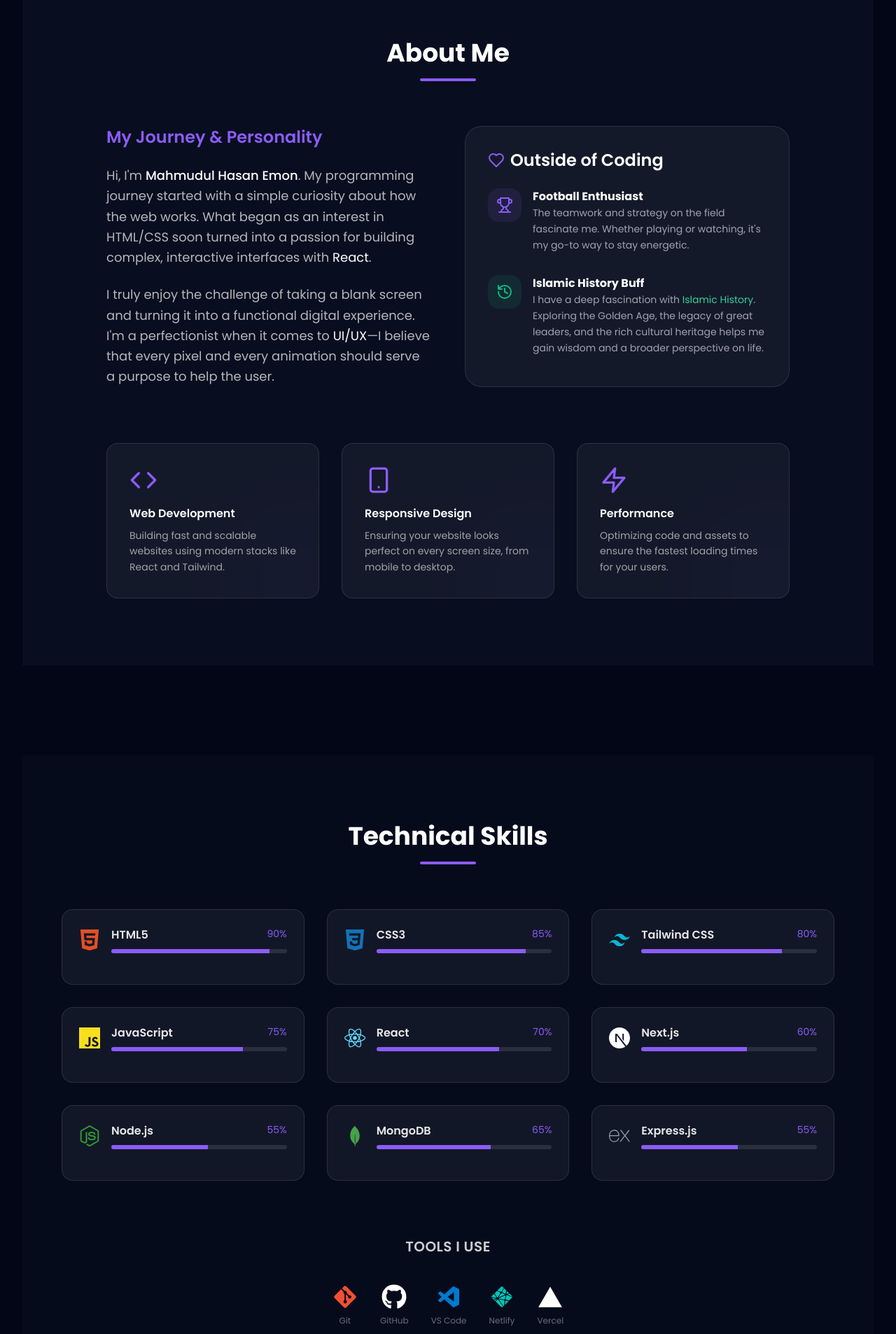
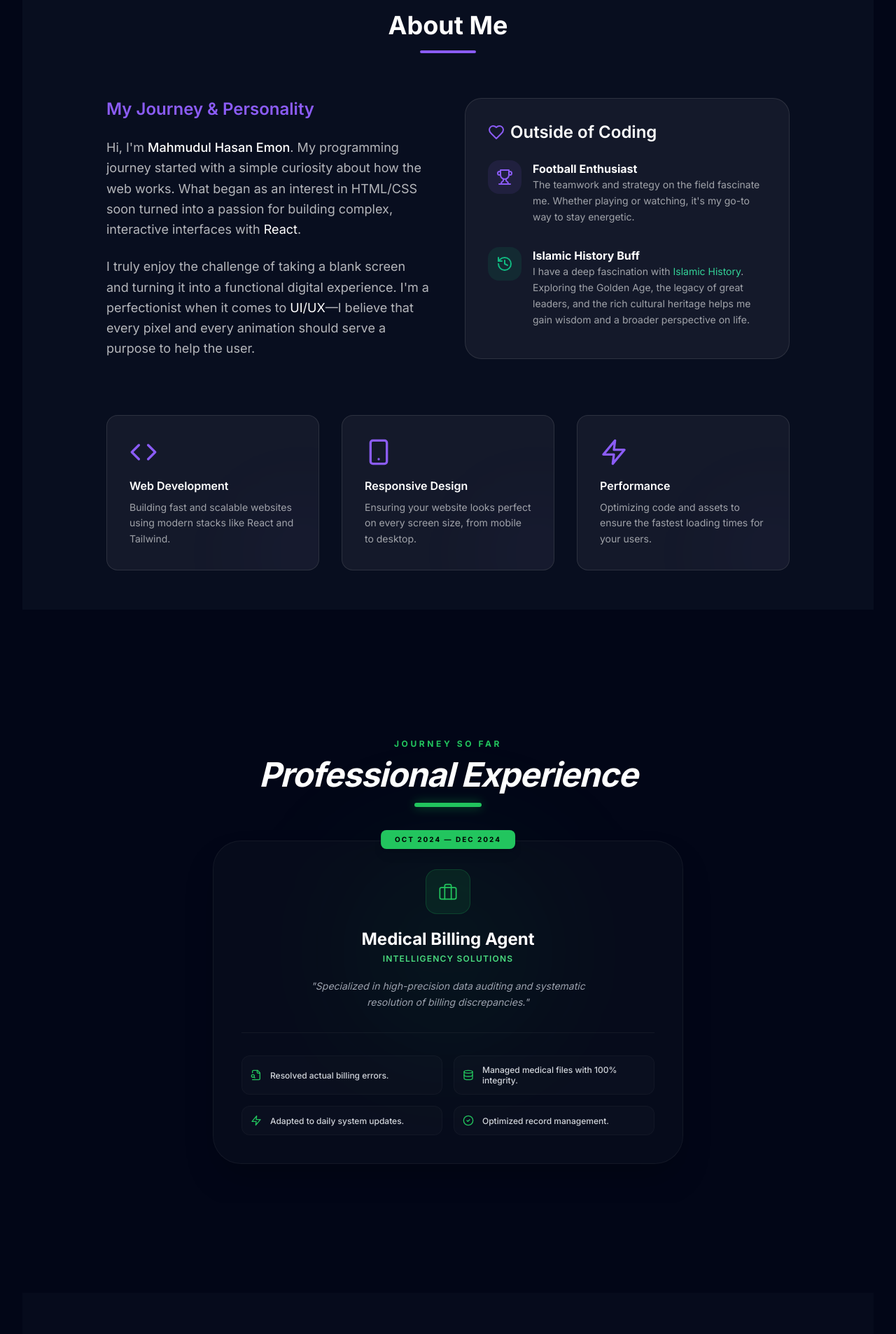
Before and after one commit to emon35410/Portfolio-Emon, a React (Vite) app: page / in a window 1280 px wide. Shown: the part 880-2786 px from the top of the page at 70% size. Built offline with nearby package versions, Linux system fonts and the light colour scheme; the HTML template or start-up script is replaced by a standard one.

Commit message:
Experience added

```diff
--- a/src/App.jsx
+++ b/src/App.jsx
@@ -14,6 +14,7 @@ import Footer from './components/Footer'
 import ScrollToTop from './components/ScrollToTop'
 import LoadingScreen from './components/LoadingScreen'
 import CustomCursor from './components/CustomCursor'
+import Experience from './components/Experience'
 
 function App() {
   const [isLoading, setIsLoading] = useState(true)
@@ -103,6 +104,7 @@ function App() {
           {/* Content Wrapper for better spacing */}
           <div className="max-w-7xl mx-auto px-4 md:px-8 space-y-24 md:space-y-32 py-10">
             <section id="about"><About /></section>
+            <section id="experience"><Experience /></section>
             <section id="skills"><Skills /></section>
             <section id="projects"><Projects /></section>
             <section id="education"><Education /></section>
--- a/src/components/About.jsx
+++ b/src/components/About.jsx
@@ -28,7 +28,7 @@ const About = () => {
   ]
 
   return (
-    <section id="about" className="py-24 bg-surface/30" ref={ref}>
+    <section id="about" className="py-14 bg-surface/30" ref={ref}>
       <div className="max-w-5xl mx-auto px-6">
         {/* Section Heading */}
         <motion.div
--- a/src/components/Contact.jsx
+++ b/src/components/Contact.jsx
@@ -87,7 +87,7 @@ const Contact = () => {
   ]
 
   return (
-    <section id="contact" className="py-24 bg-surface/30" ref={ref}>
+    <section id="contact" className="py-14 bg-surface/30" ref={ref}>
       <div className="max-w-6xl mx-auto px-6">
         <motion.div
           initial={{ opacity: 0, y: 30 }}
--- a/src/components/Education.jsx
+++ b/src/components/Education.jsx
@@ -25,7 +25,7 @@ const Education = () => {
   ]
 
   return (
-    <section id="education" className="py-24 relative overflow-hidden">
+    <section id="education" className="py-14 relative overflow-hidden">
       <div className="absolute top-1/2 left-1/2 -translate-x-1/2 -translate-y-1/2 w-[500px] h-[500px] bg-green-500/5 blur-[120px] -z-10" />
 
       <div className="max-w-7xl mx-auto px-6">
--- /dev/null
+++ b/src/components/Experience.jsx
@@ -0,0 +1,79 @@
+import { motion } from 'framer-motion'
+import { Briefcase, CheckCircle2, Zap, Database, FileSearch } from 'lucide-react'
+
+const Experience = () => {
+  const points = [
+    { text: "Resolved actual billing errors.", icon: FileSearch },
+    { text: "Managed medical files with 100% integrity.", icon: Database },
+    { text: "Adapted to daily system updates.", icon: Zap },
+    { text: "Optimized record management.", icon: CheckCircle2 }
+  ]
+
+  return (
+    <section id="experience" className="py-14 relative overflow-hidden">
+      {/* Background Decorative Glow */}
+      <div className="absolute top-1/2 left-1/2 -translate-x-1/2 -translate-y-1/2 w-64 h-64 bg-green-500/10 blur-[100px] rounded-full pointer-events-none" />
+
+      <div className="max-w-7xl mx-auto px-6">
+        {/* Title Section - (Apnar original style rakha hoyeche) */}
+        <motion.div
+          initial={{ opacity: 0, y: 20 }}
+          whileInView={{ opacity: 1, y: 0 }}
+          viewport={{ once: true }}
+          className="flex flex-col items-center mb-12"
+        >
+          <span className="text-green-500 text-xs font-bold tracking-[0.3em] uppercase mb-3">Journey So Far</span>
+          <h3 className="text-3xl md:text-5xl font-black italic text-white tracking-tight text-center">Professional Experience</h3>
+          <div className="w-24 h-1.5 bg-green-500 mt-4 rounded-full shadow-[0_0_15px_rgba(34,197,94,0.5)]" />
+        </motion.div>
+
+        {/* Compact & Premium Card */}
+        <div className="flex justify-center">
+          <motion.div
+            initial={{ opacity: 0, scale: 0.95 }}
+            whileInView={{ opacity: 1, scale: 1 }}
+            viewport={{ once: true }}
+            // max-w-2xl use koray box-ta ekhon perfect size-e ashbe
+            className="relative w-full max-w-2xl bg-[#0a101e]/60 backdrop-blur-xl p-8 md:p-10 rounded-[2.5rem] border border-white/5 hover:border-green-500/30 transition-all duration-500 group shadow-2xl"
+          >
+            {/* Timeline Badge */}
+            <div className="absolute -top-4 left-1/2 -translate-x-1/2 bg-green-500 text-black text-[10px] font-black uppercase tracking-[0.2em] px-5 py-1.5 rounded-lg shadow-lg z-10">
+              Oct 2024 — Dec 2024
+            </div>
+
+            <div className="flex flex-col items-center text-center">
+              <div className="w-16 h-16 bg-green-500/10 rounded-2xl flex items-center justify-center text-green-500 mb-5 group-hover:scale-110 transition-transform duration-500 border border-green-500/20">
+                <Briefcase size={28} strokeWidth={1.5} />
+              </div>
+
+              <h4 className="text-xl md:text-2xl font-bold text-white mb-1">Medical Billing Agent</h4>
+              <p className="text-green-400 font-semibold tracking-widest text-xs uppercase">IntelliGency Solutions</p>
+
+              <p className="mt-5 text-gray-400 text-sm leading-relaxed italic max-w-md">
+                "Specialized in high-precision data auditing and systematic resolution of billing discrepancies."
+              </p>
+            </div>
+
+            {/* Feature Grid - Aro choto ar clean kora hoyeche */}
+            <div className="grid grid-cols-1 sm:grid-cols-2 gap-4 mt-8 border-t border-white/5 pt-8">
+              {points.map((item, index) => (
+                <motion.div
+                  key={index}
+                  whileHover={{ x: 3 }}
+                  className="flex items-center gap-3 p-3 rounded-xl bg-white/[0.02] border border-white/[0.03] hover:bg-white/[0.05] transition-colors"
+                >
+                  <item.icon size={16} className="text-green-500 shrink-0" />
+                  <p className="text-xs text-gray-300 font-medium leading-tight">
+                    {item.text}
+                  </p>
+                </motion.div>
+              ))}
+            </div>
+          </motion.div>
+        </div>
+      </div>
+    </section>
+  )
+}
+
+export default Experience
--- a/src/components/Hero.jsx
+++ b/src/components/Hero.jsx
@@ -149,7 +149,7 @@ const Hero = () => {
               className="relative w-64 h-80 md:w-80 md:h-[460px] bg-white/5 rounded-[2.5rem] overflow-hidden border border-white/10 shadow-2xl z-10"
             >
               <img
-                src="https://i.ibb.co.com/JRvKJ8c2/Gemini-Generated-Image-16cb6f16cb6f16cb.png"
+                src="https://i.ibb.co.com/G3JMDvrj/Gemini-Generated-Image-16cb6f16cb6f16cb-1.png"
                 alt="Emon Profile"
                 className="w-full h-full object-cover object-top hover:scale-110 transition-transform duration-700"
               />
--- a/src/components/Navbar.jsx
+++ b/src/components/Navbar.jsx
@@ -1,14 +1,20 @@
 import { useState, useEffect } from 'react'
 import { motion, AnimatePresence } from 'framer-motion'
-import { Menu, X } from 'lucide-react'
+import {
+  Menu, X, Home, User, Briefcase,
+  Code2, GraduationCap, MessageSquare,
+  History
+} from 'lucide-react'
 
+// navItems list
 const navItems = [
-  { href: '#home', label: 'Home' },
-  { href: '#about', label: 'About' },
-  { href: '#skills', label: 'Skills' },
-  { href: '#projects', label: 'Projects' },
-    { href: '#education', label: 'Education' },
-  { href: '#contact', label: 'Contact' }
+  { href: '#home', label: 'Home', icon: Home },
+  { href: '#about', label: 'About', icon: User },
+  { href: '#experience', label: 'Experience', icon: History },
+  { href: '#skills', label: 'Skills', icon: Code2 },
+  { href: '#projects', label: 'Projects', icon: Briefcase },
+  { href: '#education', label: 'Education', icon: GraduationCap },
+  { href: '#contact', label: 'Contact', icon: MessageSquare }
 ]
 
 const Navbar = () => {
@@ -16,6 +22,7 @@ const Navbar = () => {
   const [activeSection, setActiveSection] = useState('home')
   const [scrolled, setScrolled] = useState(false)
 
+  // Scroll logic
   useEffect(() => {
     const handleScroll = () => {
       setScrolled(window.scrollY > 50)
@@ -39,7 +46,7 @@ const Navbar = () => {
   }, [])
 
   const handleNavClick = (href) => {
-    setIsOpen(false) // Menu bondho hobe
+    setIsOpen(false)
     const sectionId = href.replace('#', '')
     const element = document.getElementById(sectionId)
 
@@ -59,14 +66,13 @@ const Navbar = () => {
     <motion.header
       initial={{ y: -100 }}
       animate={{ y: 0 }}
-      // Z-index ke maximum (9999) kora hoyeche
-      className={`fixed top-0 left-0 w-full z-[9999] transition-all duration-500 ${
-        scrolled
+      className={`fixed top-0 left-0 w-full z-[9999] transition-all duration-500 ${scrolled
           ? 'bg-[#030014]/90 backdrop-blur-xl border-b border-white/10 py-3'
           : 'bg-transparent border-b border-transparent py-5'
         }`}
     >
       <nav className="max-w-7xl mx-auto flex justify-between items-center px-6">
+        {/* Logo */}
         <motion.div
           whileHover={{ scale: 1.05 }}
           onClick={() => handleNavClick('#home')}
@@ -74,8 +80,8 @@ const Navbar = () => {
         >
           <img
             src="https://i.ibb.co.com/p6qj5mHp/Gemini-Generated-Image-klz7b7klz7b7klz7.png"
-            alt="Emon Logo"
-            className="w-10 h-10 object-contain rounded-lg"
+            alt="Logo"
+            className="w-10 h-10 object-contain rounded-lg shadow-lg shadow-green-500/20"
           />
           <span className="font-bold text-xl tracking-tight hidden sm:block">
             EMON<span className="text-green-500">.</span>
@@ -83,13 +89,12 @@ const Navbar = () => {
         </motion.div>
 
         {/* Desktop Nav */}
-        <div className="hidden md:flex items-center gap-1 bg-white/5 px-2 py-1.5 rounded-full border border-white/10">
+        <div className="hidden lg:flex items-center gap-1 bg-white/5 px-2 py-1.5 rounded-full border border-white/10">
           {navItems.map((item) => (
             <button
               key={item.href}
               onClick={() => handleNavClick(item.href)}
-              className={`px-5 py-2 rounded-full text-xs font-bold uppercase tracking-widest transition-all ${
-                activeSection === item.href.substring(1)
+              className={`px-4 py-2 rounded-full text-[10px] font-bold uppercase tracking-widest transition-all ${activeSection === item.href.substring(1)
                   ? 'bg-green-500 text-black'
                   : 'text-white/70 hover:text-white'
                 }`}
@@ -99,40 +104,57 @@ const Navbar = () => {
           ))}
         </div>
 
-        {/* Mobile Button - Relative z-index add kora hoyeche */}
+        {/* Mobile Toggle Button */}
         <button
-          className="md:hidden p-2 text-white bg-white/5 rounded-xl border border-white/10 relative z-[10000]"
+          className="lg:hidden p-2 text-white bg-white/5 rounded-xl border border-white/10 relative z-[10000]"
           onClick={() => setIsOpen(!isOpen)}
         >
           {isOpen ? <X size={24} /> : <Menu size={24} />}
         </button>
       </nav>
 
-      {/* Mobile Menu Overlay - pointer-events fix */}
+      {/* Mobile Menu Overlay */}
       <AnimatePresence>
         {isOpen && (
+          <>
+            <motion.div
+              initial={{ opacity: 0 }}
+              animate={{ opacity: 1 }}
+              exit={{ opacity: 0 }}
+              onClick={() => setIsOpen(false)}
+              className="fixed inset-0 bg-black/60 backdrop-blur-sm z-[9998] lg:hidden"
+            />
+
             <motion.div
               initial={{ opacity: 0, y: -20 }}
               animate={{ opacity: 1, y: 0 }}
               exit={{ opacity: 0, y: -20 }}
-            className="absolute top-full left-0 w-full bg-[#030014]/95 backdrop-blur-3xl border-b border-white/10 md:hidden shadow-2xl z-[9999] pointer-events-auto"
+              transition={{ type: 'spring', damping: 25, stiffness: 200 }}
+              className="absolute top-full left-0 w-full bg-[#030014] border-b border-white/10 lg:hidden shadow-2xl z-[9999] pointer-events-auto"
             >
-            <div className="flex flex-col p-8 gap-6 items-center">
-              {navItems.map((item) => (
+              <div className="flex flex-col p-6 gap-2">
+                {navItems.map((item) => {
+                  const Icon = item.icon
+                  return (
                     <button
                       key={item.href}
-                  onClick={() => handleNavClick(item.href)}
-                  className={`text-xl font-bold tracking-widest uppercase transition-all w-full py-4 rounded-xl ${
-                    activeSection === item.href.substring(1)
-                      ? 'text-green-500 bg-white/5 shadow-inner'
-                      : 'text-white/60 hover:text-white'
+                      onClick={(e) => {
+                        e.stopPropagation();
+                        handleNavClick(item.href);
+                      }}
+                      className={`flex items-center gap-4 text-lg font-semibold transition-all w-full p-4 rounded-xl active:scale-95 ${activeSection === item.href.substring(1)
+                          ? 'text-green-500 bg-white/5'
+                          : 'text-white/60 hover:text-white hover:bg-white/5'
                         }`}
                     >
+                      <Icon size={20} className={activeSection === item.href.substring(1) ? 'text-green-500' : 'text-white/40'} />
                       {item.label}
                     </button>
-              ))}
+                  )
+                })}
               </div>
             </motion.div>
+          </>
         )}
       </AnimatePresence>
     </motion.header>
--- a/src/components/Projects.jsx
+++ b/src/components/Projects.jsx
@@ -52,7 +52,7 @@ const Projects = () => {
 
   return (
     // bg-surface ke change kore bg-slate-900/20 dewa hoyeche
-    <section id="projects" className="py-24 bg-slate-900/20 relative overflow-hidden" ref={ref}>
+    <section id="projects" className="py-14 bg-slate-900/20 relative overflow-hidden" ref={ref}>
 
       {/* Background Glow */}
       <div className="absolute top-0 right-0 w-64 h-64 bg-green-500/10 blur-[120px] -z-10" />
--- a/src/components/Skills.jsx
+++ b/src/components/Skills.jsx
@@ -1,13 +1,12 @@
 import { useRef } from 'react'
 import { motion, useInView } from 'framer-motion'
-// Real icons import korchi
 import {
   SiHtml5, SiCss3, SiTailwindcss, SiJavascript,
-  SiReact, SiNextdotjs, SiExpress, SiMongodb, SiNodedotjs
+  SiReact, SiNextdotjs, SiExpress, SiMongodb, SiNodedotjs,
+  SiFigma, SiPostman, // Icons import kora holo
+  SiZap
 } from 'react-icons/si'
-import {
-  FaGitAlt, FaGithub, FaTerminal
-} from 'react-icons/fa'
+import { FaGitAlt, FaGithub } from 'react-icons/fa'
 import { BiLogoNetlify, BiLogoVisualStudio } from 'react-icons/bi'
 import { IoLogoVercel } from 'react-icons/io5'
 
@@ -15,13 +14,16 @@ const Skills = () => {
   const ref = useRef(null)
   const isInView = useInView(ref, { once: true, threshold: 0.1 })
 
-  const programmingSkills = [
+  const frontendSkills = [
     { name: 'HTML5', level: 90, icon: SiHtml5, color: 'text-[#E34F26]' },
     { name: 'CSS3', level: 85, icon: SiCss3, color: 'text-[#1572B6]' },
     { name: 'Tailwind CSS', level: 80, icon: SiTailwindcss, color: 'text-[#06B6D4]' },
     { name: 'JavaScript', level: 75, icon: SiJavascript, color: 'text-[#F7DF1E]' },
     { name: 'React', level: 70, icon: SiReact, color: 'text-[#61DAFB]' },
     { name: 'Next.js', level: 60, icon: SiNextdotjs, color: 'text-white' },
+  ]
+
+  const backendSkills = [
     { name: 'Node.js', level: 55, icon: SiNodedotjs, color: 'text-[#339933]' },
     { name: 'MongoDB', level: 65, icon: SiMongodb, color: 'text-[#47A248]' },
     { name: 'Express.js', level: 55, icon: SiExpress, color: 'text-gray-400' }
@@ -31,46 +33,31 @@ const Skills = () => {
     { name: 'Git', icon: FaGitAlt, color: 'text-[#F05032]' },
     { name: 'GitHub', icon: FaGithub, color: 'text-white' },
     { name: 'VS Code', icon: BiLogoVisualStudio, color: 'text-[#007ACC]' },
+    { name: 'Kiro', icon: SiZap, color: 'text-[#FFD700]' },
+    { name: 'Figma', icon: SiFigma, color: 'text-[#F24E1E]' },
+    { name: 'Postman', icon: SiPostman, color: 'text-[#FF6C37]' },
     { name: 'Netlify', icon: BiLogoNetlify, color: 'text-[#00C7B7]' },
     { name: 'Vercel', icon: IoLogoVercel, color: 'text-white' }
   ]
 
-  return (
-    <section id="skills" className="py-24 bg-surface/20" ref={ref}>
-      <div className="max-w-6xl mx-auto px-6">
-        <motion.div
-          initial={{ opacity: 0, y: 30 }}
-          animate={isInView ? { opacity: 1, y: 0 } : {}}
-          className="text-center mb-16"
-        >
-          <h3 className="text-3xl md:text-4xl font-bold">Technical Skills</h3>
-          <div className="w-20 h-1 bg-primary mx-auto mt-4 rounded-full" />
-        </motion.div>
-
-        {/* Programming Skills Grid */}
-        <div className="grid sm:grid-cols-2 lg:grid-cols-3 gap-8 mb-20">
-          {programmingSkills.map((skill, index) => {
+  const SkillCard = ({ skill, index }) => {
     const Icon = skill.icon
     return (
       <motion.div
-                key={skill.name}
         initial={{ opacity: 0, y: 20 }}
         animate={isInView ? { opacity: 1, y: 0 } : {}}
         transition={{ delay: index * 0.1 }}
         whileHover={{ y: -5 }}
-                className="bg-white/5 p-6 rounded-2xl border border-white/10 hover:border-primary/50 transition-all"
+        className="bg-white/5 p-5 rounded-2xl border border-white/10 hover:border-primary/50 transition-all"
       >
-                <div className="flex items-center gap-4 mb-5">
-                  <div className={`text-3xl ${skill.color}`}>
-                    <Icon />
+        <div className="flex items-center gap-4">
+          <div className={`text-3xl ${skill.color}`}><Icon /></div>
+          <div className="flex-1">
+            <div className="flex justify-between mb-1">
+              <span className="font-semibold text-white/90 text-sm">{skill.name}</span>
+              <span className="text-primary text-xs">{skill.level}%</span>
             </div>
-                  <div className="flex-1">
-                    <div className="flex justify-between mb-2">
-                      <span className="font-semibold text-white/90">{skill.name}</span>
-                      <span className="text-primary text-sm">{skill.level}%</span>
-                    </div>
-                    {/* Progress Bar */}
-                    <div className="w-full bg-white/10 h-1.5 rounded-full overflow-hidden">
+            <div className="w-full bg-white/10 h-1 rounded-full overflow-hidden">
               <motion.div
                 initial={{ width: 0 }}
                 animate={isInView ? { width: `${skill.level}%` } : {}}
@@ -82,13 +69,37 @@ const Skills = () => {
         </div>
       </motion.div>
     )
-          })}
+  }
+
+  return (
+    <section id="skills" className="py-14 bg-surface/20" ref={ref}>
+      <div className="max-w-6xl mx-auto px-6">
+        <motion.div
+          initial={{ opacity: 0, y: 30 }}
+          animate={isInView ? { opacity: 1, y: 0 } : {}}
+          className="text-center mb-16"
+        >
+          <h3 className="text-3xl md:text-4xl font-bold italic">Technical Expertise</h3>
+          <div className="w-20 h-1 bg-primary mx-auto mt-4 rounded-full" />
+        </motion.div>
+
+        <div className="mb-12">
+          <h4 className="text-lg font-medium mb-6 text-white/60 border-l-4 border-primary pl-4">Frontend Development</h4>
+          <div className="grid sm:grid-cols-2 lg:grid-cols-3 gap-5">
+            {frontendSkills.map((skill, index) => <SkillCard key={skill.name} skill={skill} index={index} />)}
+          </div>
         </div>
 
-        {/* Tools Section */}
-        <div className="text-center">
-          <h4 className="text-xl font-semibold mb-10 text-white/80 tracking-wide uppercase">Tools I Use</h4>
-          <div className="flex flex-wrap justify-center gap-8">
+        <div className="mb-20">
+          <h4 className="text-lg font-medium mb-6 text-white/60 border-l-4 border-primary pl-4">Backend & Database</h4>
+          <div className="grid sm:grid-cols-2 lg:grid-cols-3 gap-5">
+            {backendSkills.map((skill, index) => <SkillCard key={skill.name} skill={skill} index={index} />)}
+          </div>
+        </div>
+
+        <div className="text-center pt-10 border-t border-white/5">
+          <h4 className="text-sm font-semibold mb-10 text-white/40 tracking-[0.2em] uppercase">Tools & Environment</h4>
+          <div className="flex flex-wrap justify-center gap-8 md:gap-12">
             {tools.map((tool, index) => {
               const ToolIcon = tool.icon
               return (
@@ -97,13 +108,13 @@ const Skills = () => {
                   initial={{ opacity: 0, scale: 0.5 }}
                   animate={isInView ? { opacity: 1, scale: 1 } : {}}
                   transition={{ delay: index * 0.1 + 0.5 }}
-                  whileHover={{ scale: 1.2, rotate: 5 }}
-                  className="flex flex-col items-center gap-2 group"
+                  whileHover={{ scale: 1.2 }}
+                  className="flex flex-col items-center gap-3 group"
                 >
-                  <div className={`text-4xl ${tool.color} transition-transform`}>
+                  <div className={`text-4xl ${tool.color} opacity-70 group-hover:opacity-100 transition-all`}>
                     <ToolIcon />
                   </div>
-                  <span className="text-xs text-white/40 group-hover:text-white transition-colors">{tool.name}</span>
+                  <span className="text-[10px] text-white/30 group-hover:text-white/80 transition-colors uppercase tracking-widest">{tool.name}</span>
                 </motion.div>
               )
             })}
--- a/src/index.css
+++ b/src/index.css
@@ -1,15 +1,15 @@
-@import url('https://fonts.googleapis.com/css2?family=Poppins:wght@300;400;500;600;700&display=swap');
+
+@import url('https://fonts.googleapis.com/css2?family=Inter:wght@300;400;500;600;700&display=swap');
 @tailwind base;
 @tailwind components;
 @tailwind utilities;
 
 @layer base {
   html {
-    /* DELETE: scroll-behavior: smooth; (Lenis er shathe eita thaka jabe na) */
     overflow-x: hidden;
   }
 
-  /* Lenis smooth scroll er jonno essential styles */
+  /* Lenis essential styles */
   html.lenis {
     height: auto;
   }
@@ -22,22 +22,17 @@
     overscroll-behavior: contain;
   }
 
-  .lenis.lenis-stopped {
-    overflow: hidden;
+  body {
+    /* Font change kora holo */
+    font-family: 'Inter', sans-serif;
+    @apply bg-[#020617] text-[#e2e8f0] overflow-x-hidden; /* Text color ektu off-white kora holo eye comfort er jonno */
+    -webkit-font-smoothing: antialiased;
+    -moz-osx-font-smoothing: grayscale;
   }
 
-  .lenis.lenis-scrolling iframe {
-    pointer-events: none;
-  }
-
-  body {
-    font-family: 'Poppins', sans-serif;
-    @apply bg-[#020617] text-white overflow-x-hidden;
-  }
-
-  /* Custom Scrollbar for Chrome/Safari */
+  /* Custom Scrollbar - Ektuo dark kora holo jate focus disturb na hoy */
   ::-webkit-scrollbar {
-    width: 8px;
+    width: 6px;
   }
 
   ::-webkit-scrollbar-track {
@@ -74,6 +69,6 @@
   }
 
   .skill-card:hover {
-    @apply -translate-y-1 shadow-lg shadow-green-500/20 border-green-500/30;
+    @apply -translate-y-1 shadow-lg shadow-green-500/10 border-green-500/30;
   }
 }
--- a/tailwind.config.js
+++ b/tailwind.config.js
@@ -9,11 +9,13 @@ export default {
     extend: {
       colors: {
         primary: "#8b5cf6",
-        bgDark: "#0f172a",
+        bgDark: "#0f172a", // Dark blue-gray base
         surface: "#1a2332"
       },
       fontFamily: {
-        body: ["Poppins", "sans-serif"]
+        // Poppins soriye Inter deya holo eye comfort ar premium look er jonno
+        body: ["Inter", "sans-serif"],
+        heading: ["Inter", "sans-serif"],
       },
       animation: {
         'float': 'float 4s ease-in-out infinite',
```
Also changed, not shown: src/components/ScrollToTop.jsx (+15 -24 lines). Lines whose indentation alone changed are shown as unchanged.
